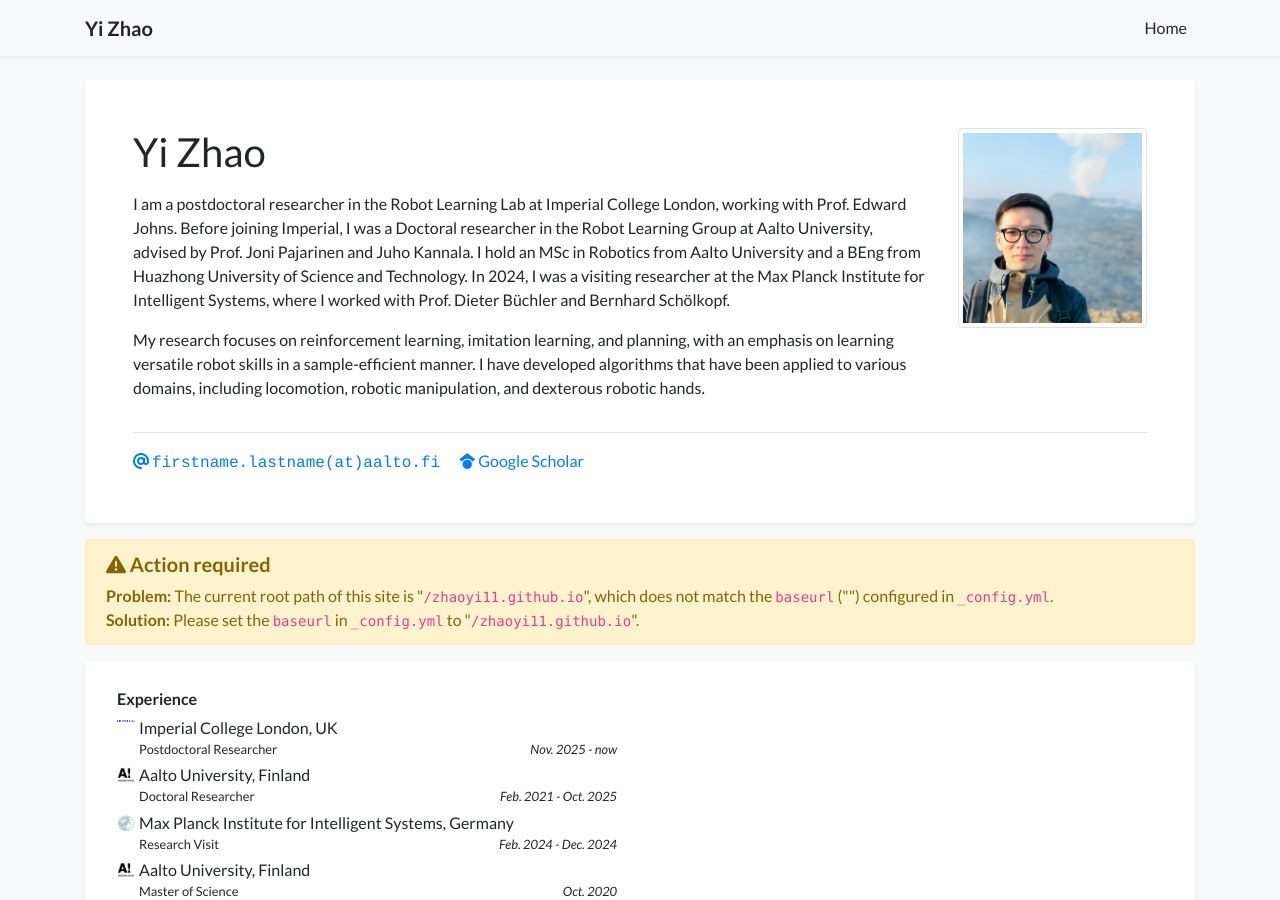
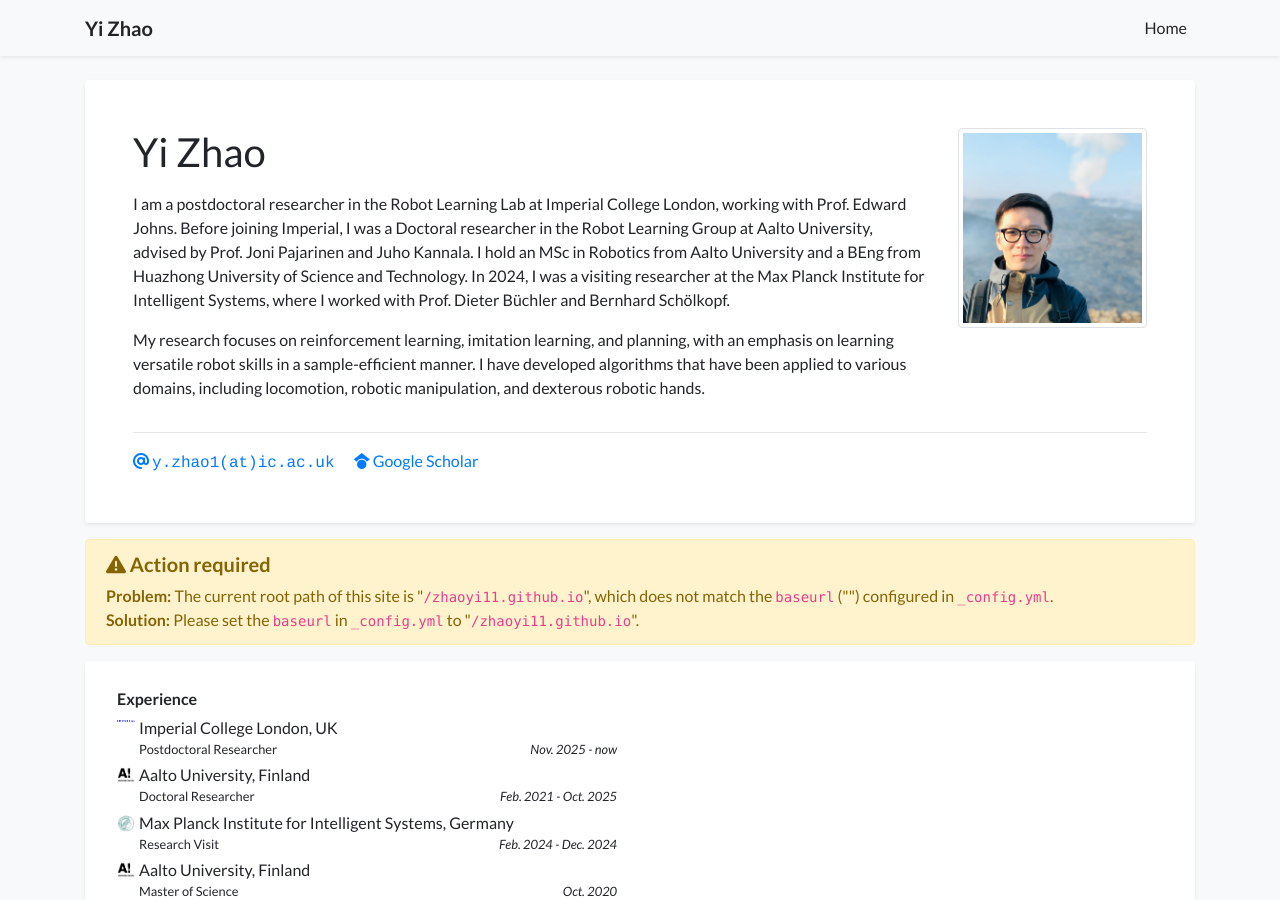
Before and after one commit to zhaoyi11/zhaoyi11.github.io, a Jekyll site: the page built from index.html, in a window 1280 px wide and 900 px high. Built offline with Jekyll 4.4.1, drawn with Linux system fonts in a browser that asks for light colours; a style sheet for code colours, icons or effects is not loaded.

Commit message:
update email

```diff
--- a/_data/profile.yml
+++ b/_data/profile.yml
@@ -7,7 +7,7 @@
 # - logo: /assets/images/badges/PKU_red.png
 #   name: B.S., Peking University (2021)
 
-email: "firstname.lastname(at)aalto.fi"
+email: "y.zhao1(at)ic.ac.uk"
 # cv_link: link-to-your-cv-file
 gscholar: OxdZ3CIAAAAJ
   # github: zhaoyi11
```
